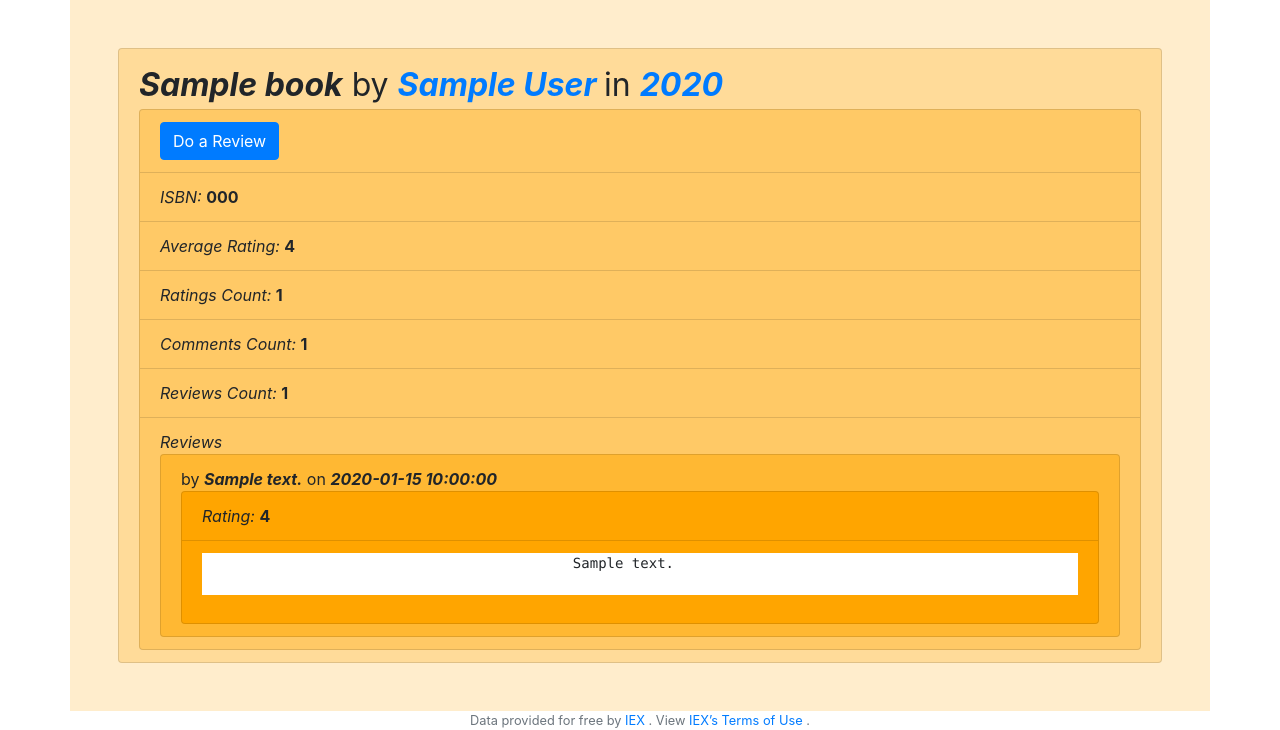
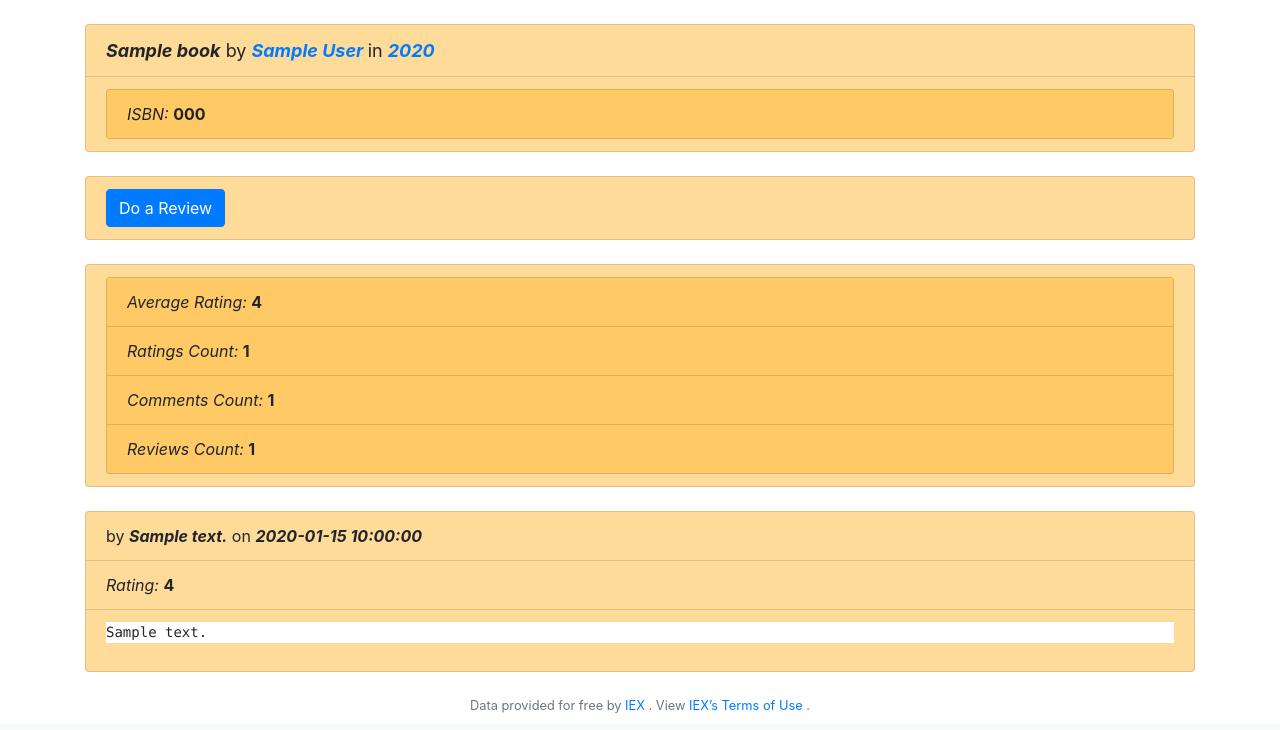
Before and after one commit to navetech/web50, a Flask app: template projects/2019/x/1/templates/book.html in a window 1280 px wide. Shown: the part 76-806 px from the top of the page. Run offline with Flask 2, Linux system fonts and the light colour scheme; the template is opened without the code that fills it: most values are stand-ins (such as "Sample title", 1, 10 or a date in 2020); some libraries are stand-ins or nearby versions.

Commit message:
Improve reponsiveness of pages

```diff
--- a/projects/2019/x/1/static/styles/style.css
+++ b/projects/2019/x/1/static/styles/style.css
@@ -119,9 +119,49 @@
     background-color: #000000; /* 0% */
 }
 
+.ln-container1
+{
+    background-color: #ffdb99; /* 80% */
+}
+
+.ln-container2
+{
+    background-color: #ffc966; /* 70% */
+}
+
 .ln-titulo1
 {
     font-size: xx-large;
+}
+
+.ln-titulo2
+{
+    font-size: x-large;
+}
+
+.ln-titulo3
+{
+    font-size: large;
+}
+
+.ln-titulo4
+{
+    font-size: medium;
+}
+
+.ln-titulo5
+{
+    font-size: small;
+}
+
+.ln-titulo6
+{
+    font-size: x-small;
+}
+
+.ln-titulo7
+{
+    font-size: xx-small;
 }
 
 .ln-destaque
@@ -138,6 +178,11 @@
 .ln-rotulo
 {
     font-style: italic;
+}
+
+.ln-alerta-error
+{
+    text-align: center;
 }
 
 nav .navbar-brand
--- a/projects/2019/x/1/templates/apology.html
+++ b/projects/2019/x/1/templates/apology.html
@@ -4,8 +4,10 @@
     Apology
 {% endblock %}
 
-{% block main_ul %}
-    <li class="list-group-item ln-container20">
+{% block main %}
+<ul class="list-group">
+    <li class="list-group-item ln-container1">
         <img alt="{{ top }}" class="border" src="http://memegen.link/custom/{{ top | urlencode }}/{{ bottom | urlencode }}.jpg?alt=https://i.imgur.com/CsCgN7Ll.png" title="{{ top }}">
     </li>
+</ul>
 {% endblock %}
--- a/projects/2019/x/1/templates/book.html
+++ b/projects/2019/x/1/templates/book.html
@@ -4,9 +4,9 @@
     Book
 {% endblock %}
 
-{% block main_ul %}
-    <li class="list-group-item ln-container20">
-        <div class="ln-titulo1">
+{% block main %}
+<ul class="list-group">
+    <li class="list-group-item ln-container20 ln-titulo3">
         <span class="ln-destaque">{{ book.title }}</span>
         by
         <a class="ln-destaque" href="{{ url_for('books_by_author', author=book['author']) }}">
@@ -16,20 +16,30 @@
         <a class="ln-destaque" href="{{ url_for('books_in_year', year=book['year']) }}">
             {{ book.year }}
         </a>
-        </div>
+    </li>
 
+    <li class="list-group-item ln-container20">
         <ul class="list-group">
             <li class="list-group-item ln-container30">
+                <span class="ln-rotulo">ISBN:</span>
+                <span class="ln-enfase">{{ book.isbn }}</span>
+            </li>
+        </ul>
+    </li>
+</ul>
+
+<ul class="list-group pt-4">
+    <li class="list-group-item ln-container20">
         <a class="btn btn-primary" role="button" href="{{ url_for('review', book_isbn=book['isbn'], user_id=session['user_id']) }}">
             Do a Review
         </a>
     </li>
+</ul>
 
-            <li class="list-group-item ln-container30">
-                <span class="ln-rotulo">ISBN:</span>
-                <span class="ln-enfase">{{ book.isbn }}</span>
-            </li>
-
+{% if ratings_count > 0 or reviews%}
+<ul class="list-group pt-4">
+    <li class="list-group-item ln-container20">
+        <ul class="list-group">
             {% if ratings_count > 0 %}
             <li class="list-group-item ln-container30">
                 <span class="ln-rotulo">Average Rating:</span>
@@ -53,55 +63,47 @@
                 <span class="ln-enfase">{{ reviews_count }}</span>
             </li>
             {% endif %}
+        </ul>
+    </li>
+</ul>
+{% endif %}
 
-            <li class="list-group-item ln-container30">
-                <span class="ln-rotulo">Reviews</span>
-
-                <ul class="list-group">
 {% for review in reviews %}
-                        <li class="list-group-item ln-container40">
+<ul class="list-group pt-4">
+    <li class="list-group-item ln-container20">
         by
         <span class="ln-destaque">{{ review.reviewer }}</span>
         on
         <span class="ln-destaque">{{ review.datetime }}</span>
+    </li>
 
-                            <ul class="list-group">
     {% if review.rating %}
-                                    <li class="list-group-item ln-container50">
+    <li class="list-group-item ln-container20">
         <span class="ln-rotulo">Rating:</span>
         <span class="ln-enfase">{{ review.rating }}</span>
     </li>
+
     {% else %}
-                                    <li class="list-group-item ln-container50">
+    <li class="list-group-item ln-container20">
         <span class="ln-enfase">No rating</span>
     </li>
     {% endif %}
 
     {% if review.comment %}
-                                    <li class="list-group-item ln-container50">
-                                        <pre class="comment-out">
-                                            {{ review.comment }}
-                                        </pre>
+    <li class="list-group-item ln-container20">
+        <pre class="comment-out">{{ review.comment }}</pre>
 <!--
                                         <textarea readonly class="comment-out" rows= {{ reviews_conf.comments.rows_number }}>
                                             {{ review.comment }}
                                         </textarea>
 -->
     </li>
+
     {% else %}
-                                    <li class="list-group-item ln-container50">
+    <li class="list-group-item ln-container20">
         <span class="ln-enfase">No comment</span>
     </li>
     {% endif %}
 </ul>
-                        </li>
-                    {% else %}
-                        <li class="list-group-item ln-container40">
-                            <span class="ln-enfase">No reviews</span>
-                        </li>
 {% endfor %}
-                </ul>
-            </li>
-        </ul>
-    </li>
 {% endblock %}
--- a/projects/2019/x/1/templates/layout.html
+++ b/projects/2019/x/1/templates/layout.html
@@ -133,11 +133,8 @@
             </header>
         {% endif %}
 
-        <main class="container p-5 ln-container10">
+        <main class="container py-4">
             {% block main %}{% endblock %}
-            <ul class="list-group">
-                {% block main_ul %}{% endblock %}
-            </ul>
         </main>
 
         <footer class="small text-center text-muted">
--- a/projects/2019/x/1/templates/login.html
+++ b/projects/2019/x/1/templates/login.html
@@ -4,8 +4,9 @@
     Log In
 {% endblock %}
 
-{% block main_ul %}
-    <li class="list-group-item ln-container20">
+{% block main %}
+    <ul class="list-group">
+        <li class="list-group-item ln-container1">
             <form action="/login" method="post">
                 <div class="form-group">
                     <label for="username">
@@ -28,4 +29,5 @@
                 </button>
             </form>
         </li>
+    </ul>
 {% endblock %}
--- a/projects/2019/x/1/templates/register.html
+++ b/projects/2019/x/1/templates/register.html
@@ -4,8 +4,9 @@
     Register
 {% endblock %}
 
-{% block main_ul %}
-    <li class="list-group-item ln-container20">
+{% block main %}
+<ul class="list-group">
+    <li class="list-group-item ln-container1">
         <form action="/register" method="post">
                 <div class="form-group">
                     <label for="fullname">
@@ -44,4 +45,5 @@
                 </button>
             </form>
         </li>
+    </ul>
 {% endblock %}
```
Also changed, not shown: projects/2019/x/1/templates/review.html (+12 -8 lines), projects/2019/x/1/templates/search.html (+15 -13 lines). Lines whose indentation alone changed are shown as unchanged.
